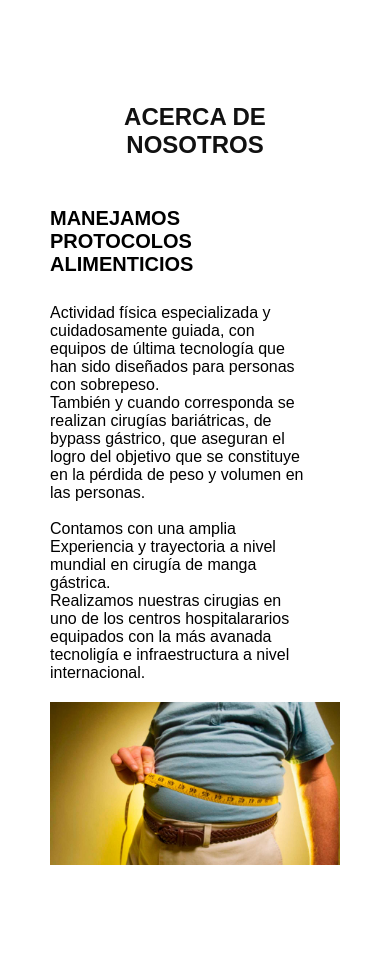
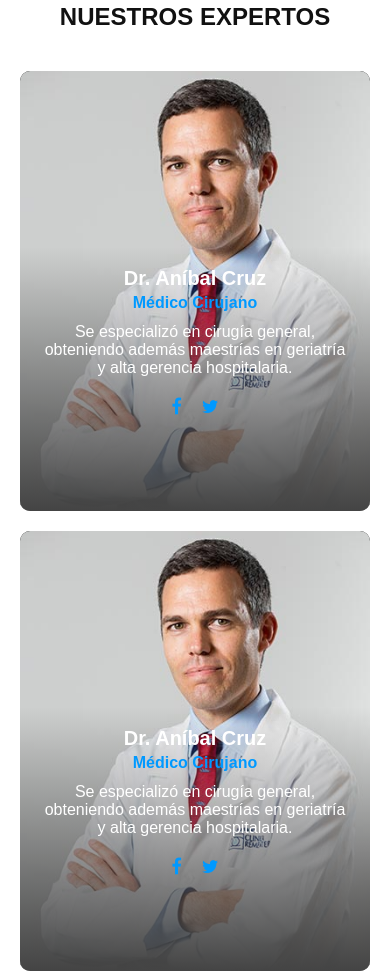
Before and after one commit to kevincampero/institute, a plain HTML site: page index.html in a window 390 px wide. Shown: the part 861-1835 px from the top of the page. Drawn offline with Linux system fonts and the light colour scheme; a web font is replaced by a local one.

Commit message:
expertos

```diff
--- /dev/null
+++ b/css/cards.css
@@ -0,0 +1,116 @@
+@import url('https://fonts.googleapis.com/css?family=Open+Sans');
+.cards-doctores{
+    padding: 0;
+    margin: 0;
+    font-family: 'Open Sans',sans-serif;
+}
+.cards-doctores .heading h2{
+    margin-bottom: -60px;
+}
+.container-d{
+    position: relative;
+    width: 90%;
+    margin: 100px auto 0;
+    height: auto;
+    display: grid;
+    grid-template-columns: repeat(auto-fill,minmax(300px,1fr));
+    grid-template-rows: auto 1fr auto;
+    grid-gap: 20px;
+
+
+}
+.container-d .card-d{
+    position: relative;
+    width: 350px;
+    height: 440px;
+    background: #000;
+    overflow: hidden;
+    border-radius: 10px;
+    transition: 0.5s;
+    margin: 0 auto;
+}
+.container-d .card-d:hover{
+    transform: translateY(-20px);
+}
+.container-d .card-d .img-box-d{
+    position: absolute;
+    top: 0;
+    left: 0;
+    width: 100%;
+    height: 100%;
+    transition: 0.5s;
+
+}
+.container-d .card-d:hover .img-box-d{
+    opacity: 0.9;
+
+}
+.container-d .card-d .img-box-d img{
+    width: 100%;
+    height: 440px;
+}
+.container-d .card-d .content-d{
+    position: absolute;
+    width: 100%;
+    height: 60%;
+    bottom: -100%;
+    padding: 20px;
+    box-sizing: border-box;
+    text-align: center;
+    transition: 0.5s;
+
+}
+.container-d .card-d:hover .content-d{
+    bottom: 0;
+}
+.container-d .card-d .content-d{
+    background: linear-gradient(0deg, #444444, transparent);
+}
+.container-d .card-d .content-d h2{
+    margin: 0 0 10px;
+    padding: 0;
+    color: #fff;
+    font-size: 20px;
+
+}
+.container-d .card-d .content-d h2 span{
+
+
+    color: #0099ff;
+    font-size: 16px;
+
+}
+.container-d .card-d .content-d p{
+    margin: 0 0 10px;
+    padding: 0;
+    color: #fff;
+    font-size: 16px;
+
+}
+.container-d .card-d .content-d ul{
+    display: flex;
+    margin: 20px 0 0;
+    padding: 0;
+    align-items: center;
+    justify-content: center;
+
+}
+.container-d .card-d .content-d ul li{
+    list-style: none;
+}
+.container-d .card-d .content-d ul li a{
+    color: #0099ff;
+    padding: 0 10px;
+    font-size: 18px;
+}
+
+@media(max-width:991px)
+{
+    .container-d .card-d .content-d{
+        bottom: 0;
+    }
+    .container-d .card-d:hover{
+        transform: translateY(0px);
+    }
+
+}
--- a/index.html
+++ b/index.html
@@ -1,24 +1,29 @@
 <!DOCTYPE html>
 <html lang="en">
+
 <head>
     <meta charset="UTF-8">
     <meta http-equiv="X-UA-Compatible" content="IE=edge">
     <meta name="viewport" content="width=device-width, initial-scale=1.0">
     <title>Document</title>
-    <link rel="stylesheet" href="css/index.css">
+    <link rel="stylesheet" href="css/inde.css">
     <link rel="stylesheet" href="https://stackpath.bootstrapcdn.com/font-awesome/4.7.0/css/font-awesome.min.css">
+    <link rel="stylesheet" href="css/carousel.css">
+    <link rel="stylesheet" href="css/cards.css">
+
 </head>
+
 <body>
     <header>
         <a href="" class="logo">INDO</a>
         <div class="toggle" onclick="toggleMenu();"></div>
         <ul class="menu">
             <li> <a href="#home" onclick="toggleMenu();">Home</a> </li>
-            <li> <a href="#nosotros"onclick="toggleMenu();">Nosotros</a> </li>
+            <li> <a href="#nosotros" onclick="toggleMenu();">Nosotros</a> </li>
             <li> <a href="#servicios" onclick="toggleMenu();">Servicios</a> </li>
-            <li> <a href="#personal"onclick="toggleMenu();">Personal</a> </li>
-            <li> <a href="#testimonios"onclick="toggleMenu();">Testimonios</a> </li>
-            <li> <a href="#contacto"onclick="toggleMenu();">Contacto</a> </li>
+            <li> <a href="#personal" onclick="toggleMenu();">Personal</a> </li>
+            <li> <a href="#testimonios" onclick="toggleMenu();">Testimonios</a> </li>
+            <li> <a href="#contacto" onclick="toggleMenu();">Contacto</a> </li>
         </ul>
     </header>
     <section class="banner" id="home">
@@ -27,9 +32,70 @@
                 INDO<br> <span>INSTITUTO NACIONAL DE <br> DIABETES Y OBESIDAD </span>
             </h2>
             <h3>
-                ¿QUÉ ES LA CIRUGÍA DE MANGA GÁSTRICA?
+                EXPERTOS EN SALUD
             </h3>
             <a href="https://wa.link/skhpg5" target="_blank" class="btn">CONTACTAR</a>
+        </div>
+    </section>
+    <section class="cards-doctores">
+
+        <div class="heading">
+            <h2>
+
+                NUESTROS EXPERTOS
+            </h2>
+
+        </div>
+        <div class="container-d">
+
+            <div class="card-d">
+                <div class="img-box-d">
+                    <img src="imagenes/dc.jpg" alt="">
+                </div>
+                <div class="content-d">
+                    <h2> Dr. Aníbal Cruz <br><span>Médico Cirujano</span></h2>
+                    <p>
+                        Se especializó en cirugía general, obteniendo además maestrías en geriatría y alta gerencia hospitalaria.
+                    </p>
+
+                    <ul>
+                        <li><a href="">  <i class="fa fa-facebook" aria-hidden="true"></i>  </a></li>
+                        <li><a href="">  <i class="fa fa-twitter" aria-hidden="true"></i>  </a></li>
+                    </ul>
+                </div>
+            </div>
+            <div class="card-d">
+                <div class="img-box-d">
+                    <img src="imagenes/dc.jpg" alt="">
+                </div>
+                <div class="content-d">
+                    <h2> Dr. Aníbal Cruz <br><span>Médico Cirujano</span></h2>
+                    <p>
+                        Se especializó en cirugía general, obteniendo además maestrías en geriatría y alta gerencia hospitalaria.
+                    </p>
+
+                    <ul>
+                        <li><a href="">  <i class="fa fa-facebook" aria-hidden="true"></i>  </a></li>
+                        <li><a href="">  <i class="fa fa-twitter" aria-hidden="true"></i>  </a></li>
+                    </ul>
+                </div>
+            </div>
+            <div class="card-d">
+                <div class="img-box-d">
+                    <img src="imagenes/dc.jpg" alt="">
+                </div>
+                <div class="content-d">
+                    <h2> Dr. Aníbal Cruz <br><span>Médico Cirujano</span></h2>
+                    <p>
+                        Se especializó en cirugía general, obteniendo además maestrías en geriatría y alta gerencia hospitalaria.
+                    </p>
+
+                    <ul>
+                        <li><a href="">  <i class="fa fa-facebook" aria-hidden="true"></i>  </a></li>
+                        <li><a href="">  <i class="fa fa-twitter" aria-hidden="true"></i>  </a></li>
+                    </ul>
+                </div>
+            </div>
         </div>
     </section>
     <section class="about" id="nosotros">
@@ -37,6 +103,7 @@
             <h2>
                 ACERCA DE NOSOTROS
             </h2>
+
         </div>
         <div class="content">
             <div class="contentBx w50">
@@ -46,12 +113,16 @@
                 </h3>
                 <br>
                 <p>
-                    Actividad física especializada y cuidadosamente guiada, con equipos de última tecnología que han sido diseñados para personas con sobrepeso.
+                    Actividad física especializada y cuidadosamente guiada, con equipos de última tecnología que han
+                    sido diseñados para personas con sobrepeso.
                     <br>
-                    También y cuando corresponda se realizan cirugías bariátricas, de bypass gástrico, que aseguran el logro del objetivo que se constituye en la pérdida de peso y volumen en las personas.
-                    <br> <br> Contamos con una amplia Experiencia y trayectoria a nivel mundial en cirugía de manga gástrica.
+                    También y cuando corresponda se realizan cirugías bariátricas, de bypass gástrico, que aseguran el
+                    logro del objetivo que se constituye en la pérdida de peso y volumen en las personas.
+                    <br> <br> Contamos con una amplia Experiencia y trayectoria a nivel mundial en cirugía de manga
+                    gástrica.
                     <br>
-                    Realizamos nuestras cirugias en uno de los centros hospitalararios equipados con la más avanada tecnoligía e infraestructura a nivel internacional.
+                    Realizamos nuestras cirugias en uno de los centros hospitalararios equipados con la más avanada
+                    tecnoligía e infraestructura a nivel internacional.
 
 
                 </p>
@@ -63,6 +134,7 @@
         </div>
     </section>
     <section class="services" id="servicios">
+
         <div class="heading white">
             <h2>
                 NUESTROS SERVICIOS
@@ -76,17 +148,20 @@
             <div class="servicesBx">
                 <img src="imagenes/iconos/005-diet.png" width="128px" height="128px" alt="">
                 <h2>PROTOCOLOS ALIMENTICIOS</h2>
-                <p>Le indicamos protocolos alimenticios a cargo de nuestros nutricionistas, realizando un seguimiento especial de acuerdo al caso correspondiente.</p>
+                <p>Le indicamos protocolos alimenticios a cargo de nuestros nutricionistas, realizando un seguimiento
+                    especial de acuerdo al caso correspondiente.</p>
             </div>
             <div class="servicesBx">
                 <img src="imagenes/iconos/042-stationary bike.png" width="128px" height="128px" alt="">
                 <h2>EQUIPOS ESPECIALIZADOS</h2>
-                <p>Tenemos una variedad de equipos de entrenamiento creados especialmente para personas con sobrepeso y obesidad.</p>
+                <p>Tenemos una variedad de equipos de entrenamiento creados especialmente para personas con sobrepeso y
+                    obesidad.</p>
             </div>
             <div class="servicesBx">
                 <img src="imagenes/iconos/011-fat.png" width="128px" height="128px" alt="">
                 <h2>CIRUGÍAS BARIÁTRICAS</h2>
-                <p>Se realizan cirugías bariátricas, de bypass gástrico, que aseguran el logro del objetivo que se constituye en la pérdida de peso y volumen en las personas.</p>
+                <p>Se realizan cirugías bariátricas, de bypass gástrico, que aseguran el logro del objetivo que se
+                    constituye en la pérdida de peso y volumen en las personas.</p>
             </div>
 
         </div>
@@ -134,11 +209,21 @@
         </div>
         <div class="content">
             <div class="testimonialBx">
-                <p>"Durante la juventud siempre estaba entre los 65 a los 70 kilos, hasta que posteriormente me puse en 85 y llegué a alcanzar los 104. Me puse en contacto con el Instituto de Obesidad y empecé a hacer dieta con ellos. Pero un buen día me decidí y hablé con el doctor. Quería dejar la dieta y estaba decidida a operarme. Así lo hice. Me practicaron una gastroplastia. Sólo puede decir que estoy encantada, que nunca me he arrepentido de someterme a este tratamiento y lo volvería hacer si fuera necesario." </p>
+                <p>"Durante la juventud siempre estaba entre los 65 a los 70 kilos, hasta que posteriormente me puse en
+                    85 y llegué a alcanzar los 104. Me puse en contacto con el Instituto de Obesidad y empecé a hacer
+                    dieta con ellos. Pero un buen día me decidí y hablé con el doctor. Quería dejar la dieta y estaba
+                    decidida a operarme. Así lo hice. Me practicaron una gastroplastia. Sólo puede decir que estoy
+                    encantada, que nunca me he arrepentido de someterme a este tratamiento y lo volvería hacer si fuera
+                    necesario." </p>
                 <h3>Marissa Gomez <br><span>Ama de casa</span></h3>
             </div>
             <div class="testimonialBx">
-                <p>"Durante la juventud siempre estaba entre los 65 a los 70 kilos, hasta que posteriormente me puse en 85 y llegué a alcanzar los 104. Me puse en contacto con el Instituto de Obesidad y empecé a hacer dieta con ellos. Pero un buen día me decidí y hablé con el doctor. Quería dejar la dieta y estaba decidida a operarme. Así lo hice. Me practicaron una gastroplastia. Sólo puede decir que estoy encantada, que nunca me he arrepentido de someterme a este tratamiento y lo volvería hacer si fuera necesario." </p>
+                <p>"Durante la juventud siempre estaba entre los 65 a los 70 kilos, hasta que posteriormente me puse en
+                    85 y llegué a alcanzar los 104. Me puse en contacto con el Instituto de Obesidad y empecé a hacer
+                    dieta con ellos. Pero un buen día me decidí y hablé con el doctor. Quería dejar la dieta y estaba
+                    decidida a operarme. Así lo hice. Me practicaron una gastroplastia. Sólo puede decir que estoy
+                    encantada, que nunca me he arrepentido de someterme a este tratamiento y lo volvería hacer si fuera
+                    necesario." </p>
                 <h3>Marissa Gomez <br><span>Ama de casa</span></h3>
             </div>
         </div>
@@ -161,7 +246,8 @@
                         </div>
                         <div class="text">
                             <h3>Dirección</h3>
-                                <p>C. Venezuela # 1097 esquina Calle Paccieri <br> "Edificio Cruz Del Sur frente a emergencias Hospital Viedma" <br> Cochabamba, Bolivia </p>
+                            <p>C. Venezuela # 1097 esquina Calle Paccieri <br> "Edificio Cruz Del Sur frente a
+                                emergencias Hospital Viedma" <br> Cochabamba, Bolivia </p>
                         </div>
                     </div>
 
@@ -199,19 +285,9 @@
         </div>
 
     </section>
+    <script src="js/carousel.js"></script>
+    <script src="js/nav.js" type="text/javascript"></script>
 
-    <script type="text/javascript">
-        window.addEventListener('scroll', function(){
-            var header=document.querySelector('header');
-            header.classList.toggle('sticky', window.scrollY >0)
-        });
+</body>
 
-        function toggleMenu(){
-            var menuToggle = document.querySelector('.toggle');
-            var menu = document.querySelector('.menu');
-            menuToggle.classList.toggle('active');
-            menu.classList.toggle('active2');
-        }
-    </script>
-</body>
 </html>
```
Also changed, not shown: css/inde.css (renamed from css/index.css, +20 -0 lines), js/nav.js (added, +11 -0 lines), css/carousel.css (added), imagenes/bypass.jpeg (added), imagenes/cinco.jpeg (added), imagenes/cuatro.jpeg (added), imagenes/dc.jpg (added), imagenes/doctor-sonriendo-estetoscopio_1154-36.jpg (added), imagenes/dos.jpeg (added), imagenes/iconos/WhatsApp Image 2021-02-18 at 08.45.25.jpeg (added), imagenes/nueve.jpeg (added), imagenes/ocho.jpeg (added), imagenes/seis.jpeg (added), imagenes/siete.jpeg (added), 3 more files. Lines whose indentation alone changed are shown as unchanged.
